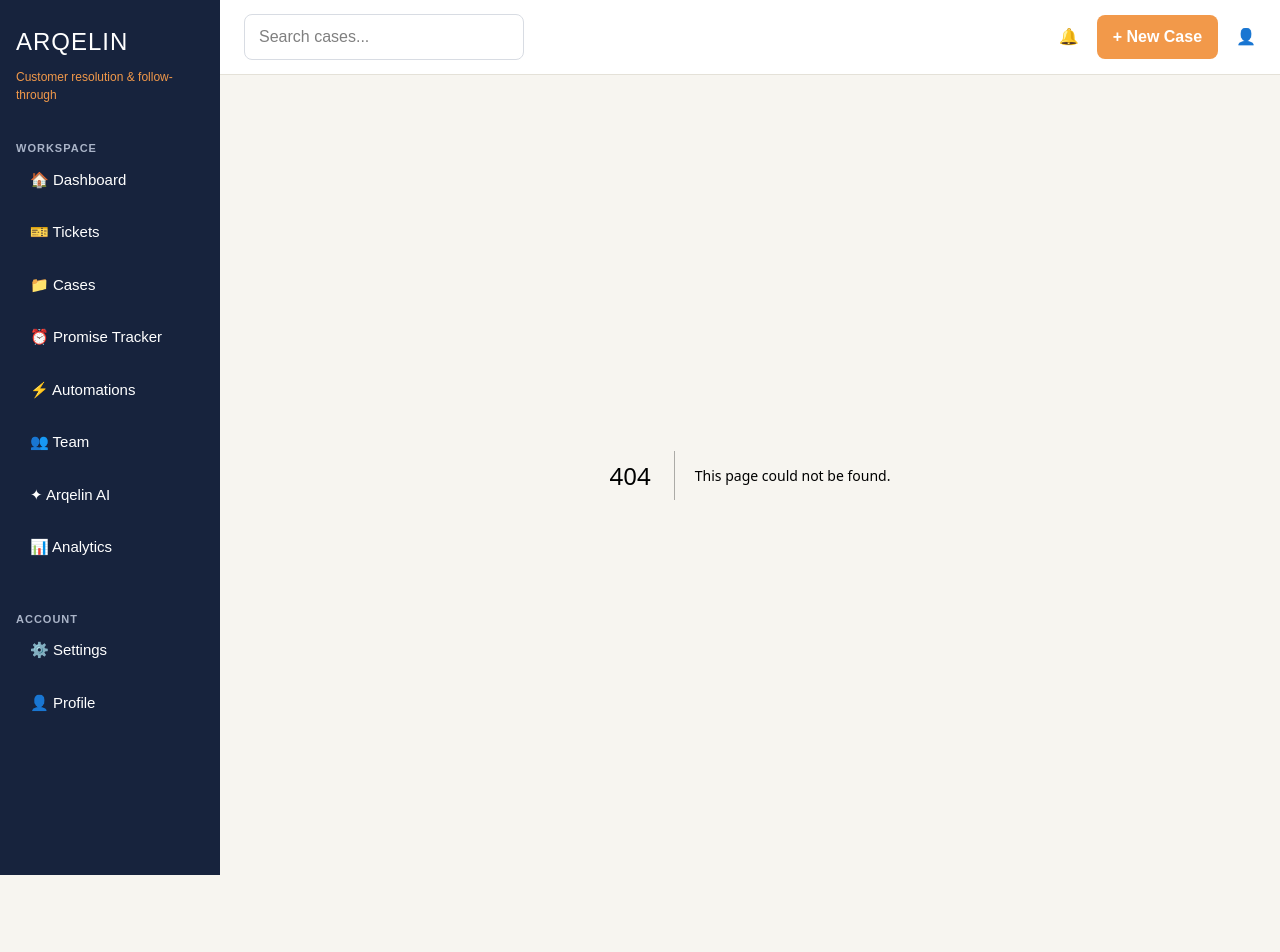
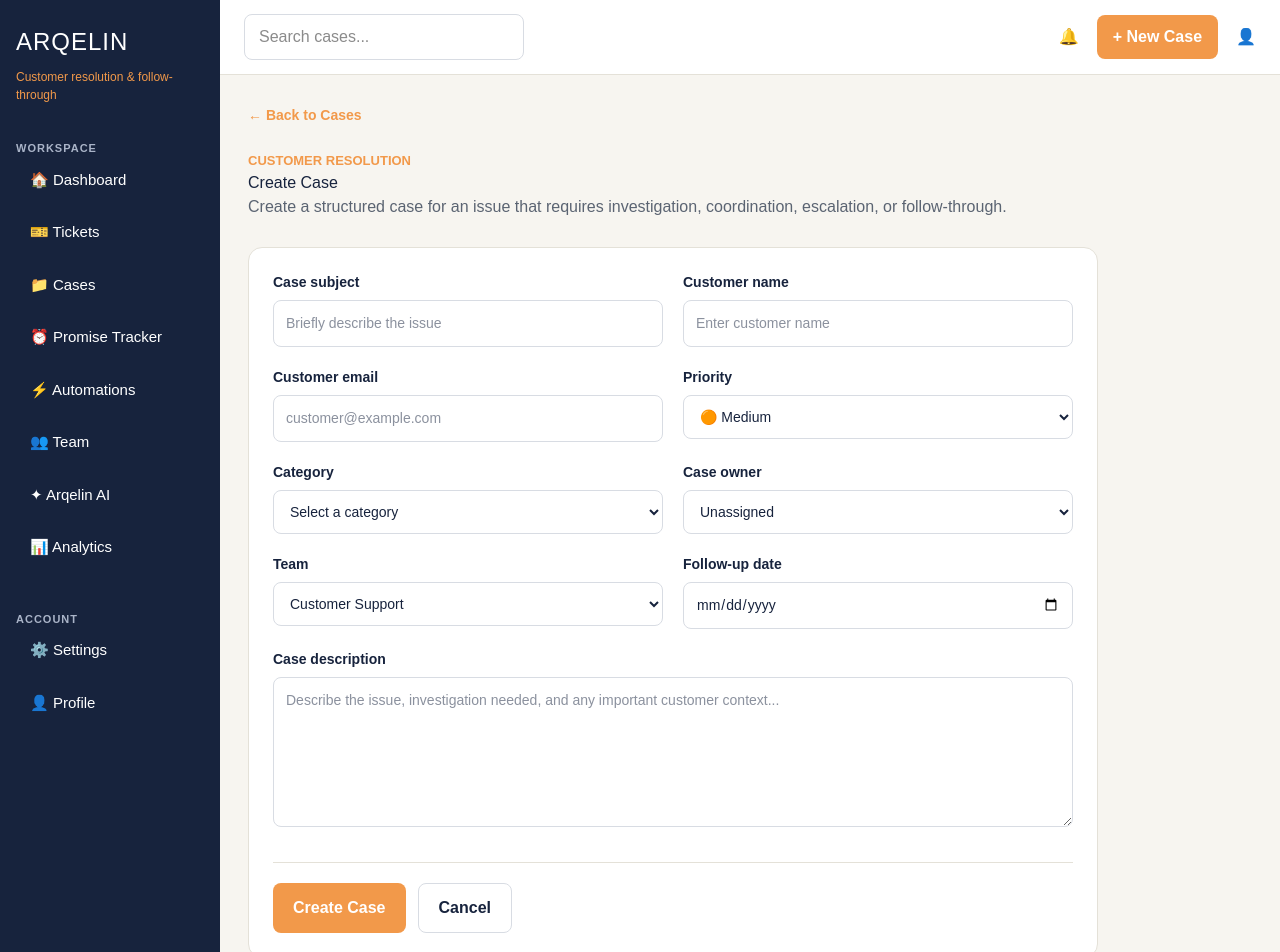
Before and after one commit to darlingtechie-max/arqelin, a Next.js app in the folder arqelin-app/: page /Cases/Create in a window 1280 px wide. Before the commit this address had no page. Shown: the top 952 px of the page. Before the commit the page ends 875 px from the top, so only its background shows below. Built offline with nearby package versions, Linux system fonts and the light colour scheme.

Commit message:
Add create case workflow

```diff
--- /dev/null
+++ b/arqelin-app/app/Cases/Create/page.tsx
@@ -0,0 +1,298 @@
+"use client";
+
+import { useState } from "react";
+import Link from "next/link";
+import PrioritySelect from "@/components/PrioritySelect";
+import type { Priority } from "@/lib/priority";
+
+export default function CreateCasePage() {
+  const [priority, setPriority] =
+    useState<Priority>("Medium");
+
+  const [submitted, setSubmitted] =
+    useState(false);
+
+  function handleSubmit(
+    event: React.FormEvent<HTMLFormElement>
+  ) {
+    event.preventDefault();
+    setSubmitted(true);
+  }
+
+  const inputStyle = {
+    width: "100%",
+    padding: "12px",
+    borderRadius: "8px",
+    border: "1px solid #D8DCE3",
+    boxSizing: "border-box" as const,
+    fontSize: "14px",
+    fontFamily: "Arial, sans-serif",
+  };
+
+  const labelStyle = {
+    display: "block",
+    marginBottom: "7px",
+    fontWeight: "bold",
+    fontSize: "14px",
+  };
+
+  return (
+    <main
+      style={{
+        minHeight: "100vh",
+        background: "#F7F5F0",
+        color: "#17233D",
+        padding: "28px",
+        fontFamily: "Arial, sans-serif",
+        boxSizing: "border-box",
+      }}
+    >
+      <Link
+        href="/Cases"
+        style={{
+          color: "#F2994A",
+          textDecoration: "none",
+          fontWeight: "bold",
+          fontSize: "14px",
+        }}
+      >
+        ← Back to Cases
+      </Link>
+
+      <div style={{ marginTop: "24px" }}>
+        <p
+          style={{
+            color: "#F2994A",
+            fontWeight: "bold",
+            fontSize: "13px",
+          }}
+        >
+          CUSTOMER RESOLUTION
+        </p>
+
+        <h1>Create Case</h1>
+
+        <p style={{ color: "#5B6472" }}>
+          Create a structured case for an issue that requires
+          investigation, coordination, escalation, or follow-through.
+        </p>
+      </div>
+
+      {submitted && (
+        <div
+          style={{
+            background: "#EAF7EF",
+            color: "#1E7A46",
+            padding: "14px 16px",
+            borderRadius: "8px",
+            marginTop: "24px",
+            border: "1px solid #B7E4C7",
+          }}
+        >
+          Case draft created successfully. Permanent case creation
+          will be connected when we add Arqelin's database.
+        </div>
+      )}
+
+      <form
+        onSubmit={handleSubmit}
+        style={{
+          maxWidth: "850px",
+          marginTop: "28px",
+          background: "#FFFFFF",
+          padding: "24px",
+          borderRadius: "14px",
+          border: "1px solid #E4E1D8",
+        }}
+      >
+        <div
+          style={{
+            display: "grid",
+            gridTemplateColumns:
+              "repeat(2, minmax(0, 1fr))",
+            gap: "20px",
+          }}
+        >
+          <div>
+            <label style={labelStyle}>
+              Case subject
+            </label>
+
+            <input
+              required
+              placeholder="Briefly describe the issue"
+              style={inputStyle}
+            />
+          </div>
+
+          <div>
+            <label style={labelStyle}>
+              Customer name
+            </label>
+
+            <input
+              required
+              placeholder="Enter customer name"
+              style={inputStyle}
+            />
+          </div>
+
+          <div>
+            <label style={labelStyle}>
+              Customer email
+            </label>
+
+            <input
+              type="email"
+              placeholder="customer@example.com"
+              style={inputStyle}
+            />
+          </div>
+
+          <div>
+            <label style={labelStyle}>
+              Priority
+            </label>
+
+            <PrioritySelect
+              value={priority}
+              onChange={setPriority}
+            />
+          </div>
+
+          <div>
+            <label style={labelStyle}>
+              Category
+            </label>
+
+            <select style={inputStyle}>
+              <option value="">
+                Select a category
+              </option>
+              <option>Billing & Payments</option>
+              <option>Delivery</option>
+              <option>Account</option>
+              <option>Technical Issue</option>
+              <option>Subscription</option>
+              <option>Other</option>
+            </select>
+          </div>
+
+          <div>
+            <label style={labelStyle}>
+              Case owner
+            </label>
+
+            <select style={inputStyle}>
+              <option>Unassigned</option>
+              <option>Daniel</option>
+              <option>Grace</option>
+              <option>Specialist Team</option>
+            </select>
+          </div>
+
+          <div>
+            <label style={labelStyle}>
+              Team
+            </label>
+
+            <select style={inputStyle}>
+              <option>Customer Support</option>
+              <option>Billing Team</option>
+              <option>Technical Support</option>
+              <option>Operations</option>
+            </select>
+          </div>
+
+          <div>
+            <label style={labelStyle}>
+              Follow-up date
+            </label>
+
+            <input
+              type="date"
+              style={inputStyle}
+            />
+          </div>
+        </div>
+
+        <div style={{ marginTop: "20px" }}>
+          <label style={labelStyle}>
+            Case description
+          </label>
+
+          <textarea
+            required
+            placeholder="Describe the issue, investigation needed, and any important customer context..."
+            style={{
+              ...inputStyle,
+              minHeight: "150px",
+              resize: "vertical",
+            }}
+          />
+        </div>
+
+        <div
+          style={{
+            marginTop: "28px",
+            paddingTop: "20px",
+            borderTop: "1px solid #E4E1D8",
+            display: "flex",
+            gap: "12px",
+            flexWrap: "wrap",
+          }}
+        >
+          <button
+            type="submit"
+            style={{
+              background: "#F2994A",
+              color: "#FFFFFF",
+              border: "none",
+              padding: "12px 20px",
+              borderRadius: "8px",
+              fontWeight: "bold",
+              cursor: "pointer",
+            }}
+          >
+            Create Case
+          </button>
+
+          <Link
+            href="/Cases"
+            style={{
+              padding: "12px 20px",
+              borderRadius: "8px",
+              border: "1px solid #D8DCE3",
+              color: "#17233D",
+              textDecoration: "none",
+              fontWeight: "bold",
+            }}
+          >
+            Cancel
+          </Link>
+        </div>
+      </form>
+
+      <div
+        style={{
+          maxWidth: "850px",
+          marginTop: "20px",
+          background: "#FFF8E8",
+          border: "1px solid #F3D58B",
+          borderRadius: "12px",
+          padding: "18px",
+          color: "#6B5728",
+        }}
+      >
+        <strong>Arqelin workflow note:</strong>
+
+        <p style={{ marginBottom: 0 }}>
+          Cases are for issues requiring structured ownership,
+          investigation, coordination, escalation, or follow-through.
+          Promise Tracker connections will be added to eligible cases
+          later.
+        </p>
+      </div>
+    </main>
+  );
+}
--- a/arqelin-app/app/Cases/page.tsx
+++ b/arqelin-app/app/Cases/page.tsx
@@ -1,3 +1,4 @@
+import Link from "next/link";
 import PriorityBadge from "@/components/PriorityBadge";
 import type { Priority } from "@/lib/priority";
 
@@ -177,19 +178,20 @@
             </p>
           </div>
 
-          <button
+          <Link
+            href="/Cases/Create"
             style={{
               background: "#F2994A",
               color: "#FFFFFF",
-              border: "none",
+              textDecoration: "none",
               padding: "12px 18px",
               borderRadius: "8px",
               fontWeight: "bold",
-              cursor: "pointer",
+              display: "inline-block",
             }}
           >
             + Create Case
-          </button>
+          </Link>
         </div>
 
         <div style={{ display: "grid", gap: "14px" }}>
@@ -242,9 +244,7 @@
                     minWidth: "150px",
                   }}
                 >
-                  <PriorityBadge
-                    priority={caseItem.priority}
-                  />
+                  <PriorityBadge priority={caseItem.priority} />
 
                   <StatusBadge
                     label={caseItem.status}
```
